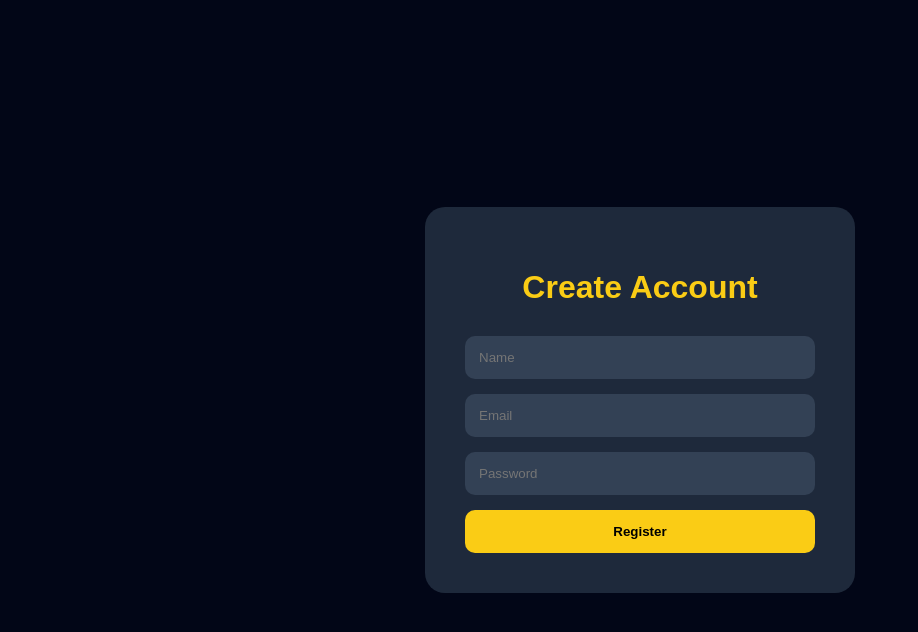
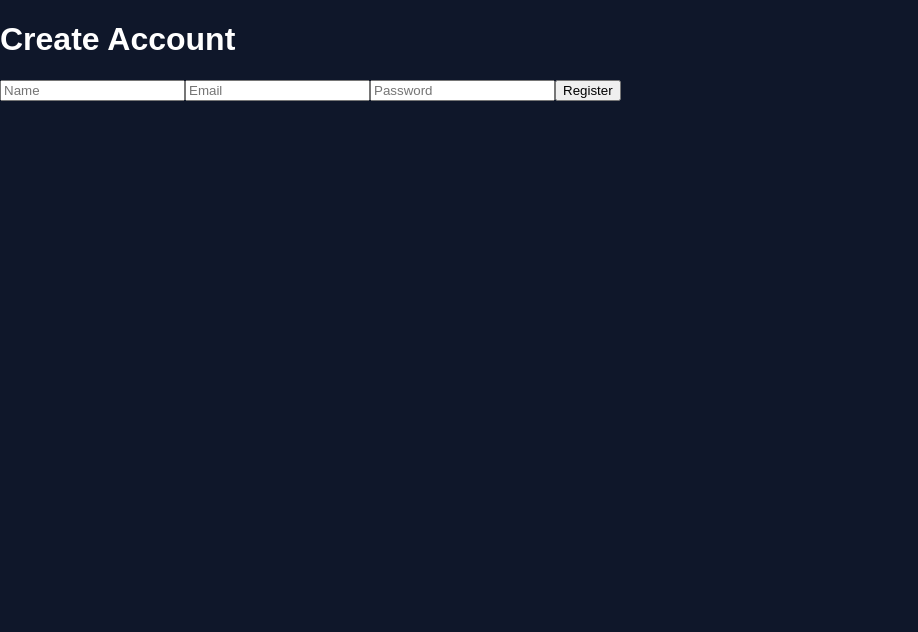
Before and after one commit to baseerhatif3-oss/cryptox-institutional-platform, a React (Vite) app: page / in a window 1280 px wide. Shown: the top 632 px of the page, without its empty margins (0-918 px from the left). Built offline with nearby package versions, Linux system fonts and the light colour scheme.

Commit message:
fix auth urls finally

```diff
--- a/src/pages/Login.jsx
+++ b/src/pages/Login.jsx
@@ -1,81 +1,61 @@
 import { useState } from "react";
-
 import axios from "axios";
 
-import { Link } from "react-router-dom";
-
-function Login() {
-  const [formData, setFormData] =
-    useState({
+export default function Login() {
+  const [formData, setFormData] = useState({
     email: "",
     password: "",
   });
 
-  const [loading, setLoading] =
-    useState(false);
+  const [loading, setLoading] = useState(false);
 
   const handleChange = (e) => {
     setFormData({
       ...formData,
-      [e.target.name]:
-        e.target.value,
+      [e.target.name]: e.target.value,
     });
   };
 
-  const submitHandler = async (
-    e
-  ) => {
+  const handleSubmit = async (e) => {
     e.preventDefault();
 
+    try {
       setLoading(true);
 
-    try {
-      const response =
-        await axios.post(
-          "https://crypto-platform-backend.onrender.com/api/auth/login",
+      const response = await axios.post(
+        "https://crypto-platform-backend-d2az.onrender.com/api/auth/login",
         formData
       );
 
       localStorage.setItem(
-        "userInfo",
+        "user",
         JSON.stringify(response.data)
       );
 
-      window.location.href =
-        "/dashboard";
+      alert("Login Successful");
+
+      window.location.href = "/dashboard";
     } catch (error) {
-      console.log(error);
-
       alert(
-        error?.response?.data
-          ?.message ||
+        error.response?.data?.message ||
           "Login Failed"
       );
+    } finally {
+      setLoading(false);
     }
-
-    setLoading(false);
   };
 
   return (
-    <div style={container}>
-      <div style={box}>
-        <h1 style={title}>
-          Login
-        </h1>
+    <div className="auth-container">
+      <form className="auth-form" onSubmit={handleSubmit}>
+        <h1>Login</h1>
 
-        <form
-          onSubmit={
-            submitHandler
-          }
-        >
         <input
           type="email"
           name="email"
           placeholder="Email"
-            onChange={
-              handleChange
-            }
-            style={input}
+          value={formData.email}
+          onChange={handleChange}
           required
         />
 
@@ -83,76 +63,15 @@ function Login() {
           type="password"
           name="password"
           placeholder="Password"
-            onChange={
-              handleChange
-            }
-            style={input}
+          value={formData.password}
+          onChange={handleChange}
           required
         />
 
-          <button style={button}>
-            {loading
-              ? "Loading..."
-              : "Login"}
+        <button type="submit">
+          {loading ? "Loading..." : "Login"}
         </button>
       </form>
-
-        <p
-          style={{
-            color: "white",
-            marginTop: "20px",
-          }}
-        >
-          New user?{" "}
-          <Link to="/">
-            Register
-          </Link>
-        </p>
-      </div>
     </div>
   );
 }
-
-const container = {
-  minHeight: "100vh",
-  display: "flex",
-  justifyContent: "center",
-  alignItems: "center",
-  background: "#020617",
-};
-
-const box = {
-  background: "#1e293b",
-  padding: "40px",
-  borderRadius: "20px",
-  width: "350px",
-};
-
-const title = {
-  color: "#facc15",
-  marginBottom: "30px",
-  textAlign: "center",
-};
-
-const input = {
-  width: "100%",
-  padding: "14px",
-  marginBottom: "15px",
-  borderRadius: "10px",
-  border: "none",
-  background: "#334155",
-  color: "white",
-  boxSizing: "border-box",
-};
-
-const button = {
-  width: "100%",
-  padding: "14px",
-  borderRadius: "10px",
-  border: "none",
-  background: "#facc15",
-  fontWeight: "bold",
-  cursor: "pointer",
-};
-
-export default Login;
--- a/src/pages/Register.jsx
+++ b/src/pages/Register.jsx
@@ -1,101 +1,67 @@
 import { useState } from "react";
 
-function Register() {
-  const [formData, setFormData] =
-    useState({
+export default function Register() {
+  const [formData, setFormData] = useState({
     name: "",
     email: "",
     password: "",
   });
 
-  const [loading, setLoading] =
-    useState(false);
+  const [loading, setLoading] = useState(false);
 
   const handleChange = (e) => {
     setFormData({
       ...formData,
-      [e.target.name]:
-        e.target.value,
+      [e.target.name]: e.target.value,
     });
   };
 
-  const submitHandler = async (
-    e
-  ) => {
+  const handleSubmit = async (e) => {
     e.preventDefault();
 
+    try {
       setLoading(true);
 
-    try {
-      const response =
-        await fetch(
-          "https://crypto-platform-backend.onrender.com/api/auth/register",
+      const response = await fetch(
+        "https://crypto-platform-backend-d2az.onrender.com/api/auth/register",
         {
           method: "POST",
-
           headers: {
-              "Content-Type":
-                "application/json",
+            "Content-Type": "application/json",
           },
-
-            body: JSON.stringify(
-              formData
-            ),
+          body: JSON.stringify(formData),
         }
       );
 
-      const data =
-        await response.json();
-
-      console.log(data);
+      const data = await response.json();
 
       if (!response.ok) {
-        alert(
-          data.message ||
-            "Register Failed"
-        );
-
-        setLoading(false);
-
-        return;
+        throw new Error(data.message || "Register Failed");
       }
 
-      localStorage.setItem(
-        "userInfo",
-        JSON.stringify(data)
-      );
+      alert("Registration Successful");
 
-      window.location.href =
-        "/dashboard";
+      localStorage.setItem("user", JSON.stringify(data));
+
+      window.location.href = "/dashboard";
     } catch (error) {
-      console.log(error);
-
       alert(error.message);
+    } finally {
+      setLoading(false);
     }
-
-    setLoading(false);
   };
 
   return (
-    <div style={container}>
-      <div style={box}>
-        <h1 style={title}>
-          Create Account
-        </h1>
+    <div className="auth-container">
+      <form className="auth-form" onSubmit={handleSubmit}>
+        <h1>Create Account</h1>
 
-        <form
-          onSubmit={
-            submitHandler
-          }
-        >
         <input
           type="text"
           name="name"
           placeholder="Name"
-            onChange={
-              handleChange
-            }
-            style={input}
+          value={formData.name}
+          onChange={handleChange}
           required
         />
 
@@ -103,10 +69,8 @@ function Register() {
           type="email"
           name="email"
           placeholder="Email"
-            onChange={
-              handleChange
-            }
-            style={input}
+          value={formData.email}
+          onChange={handleChange}
           required
         />
 
@@ -114,64 +78,15 @@ function Register() {
           type="password"
           name="password"
           placeholder="Password"
-            onChange={
-              handleChange
-            }
-            style={input}
+          value={formData.password}
+          onChange={handleChange}
           required
         />
 
-          <button style={button}>
-            {loading
-              ? "Loading..."
-              : "Register"}
+        <button type="submit">
+          {loading ? "Loading..." : "Register"}
         </button>
       </form>
     </div>
-    </div>
   );
 }
-
-const container = {
-  minHeight: "100vh",
-  display: "flex",
-  justifyContent: "center",
-  alignItems: "center",
-  background: "#020617",
-};
-
-const box = {
-  background: "#1e293b",
-  padding: "40px",
-  borderRadius: "20px",
-  width: "350px",
-};
-
-const title = {
-  color: "#facc15",
-  marginBottom: "30px",
-  textAlign: "center",
-};
-
-const input = {
-  width: "100%",
-  padding: "14px",
-  marginBottom: "15px",
-  borderRadius: "10px",
-  border: "none",
-  background: "#334155",
-  color: "white",
-  boxSizing: "border-box",
-};
-
-const button = {
-  width: "100%",
-  padding: "14px",
-  borderRadius: "10px",
-  border: "none",
-  background: "#facc15",
-  fontWeight: "bold",
-  cursor: "pointer",
-};
-
-export default Register;
```
Lines whose indentation alone changed are shown as unchanged.
